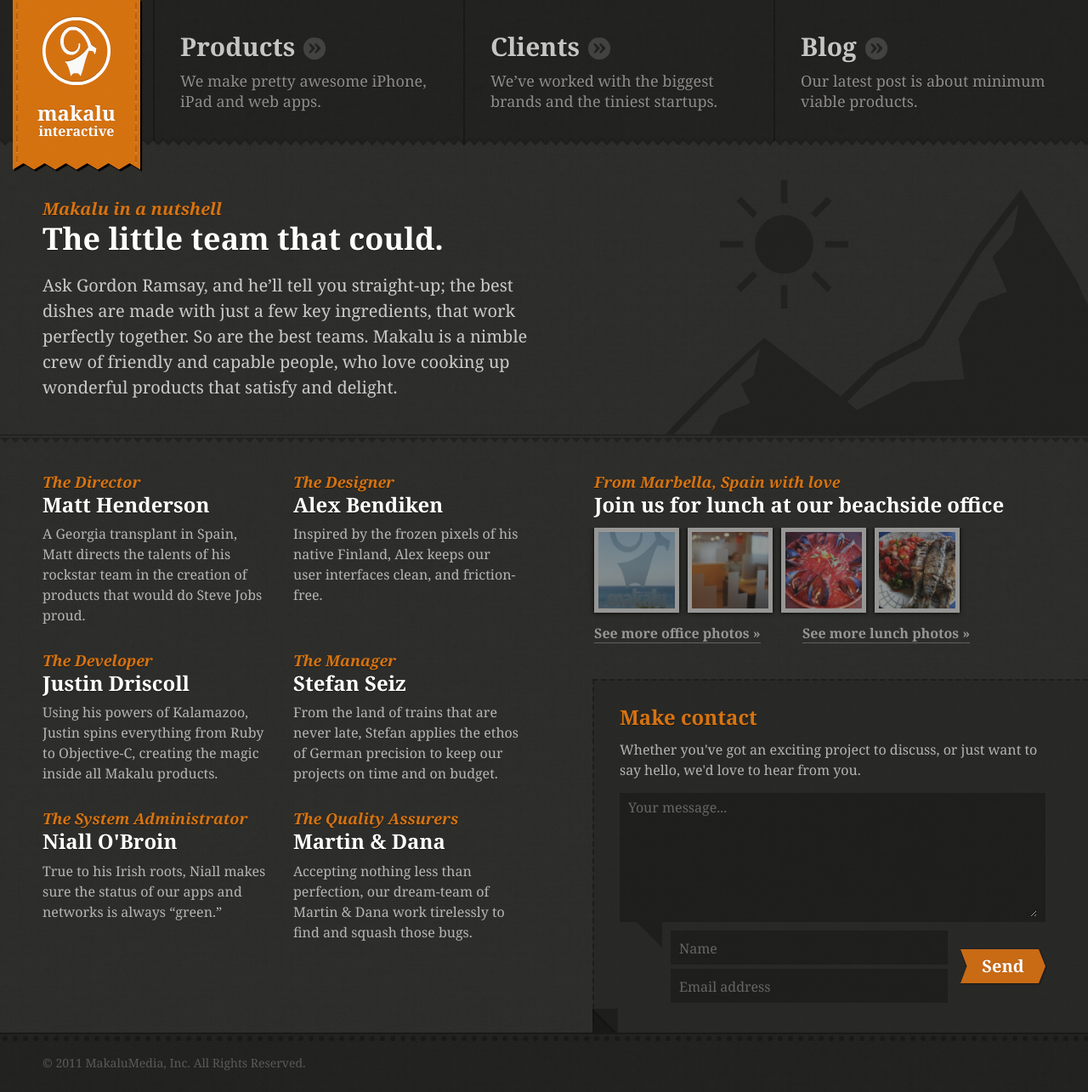
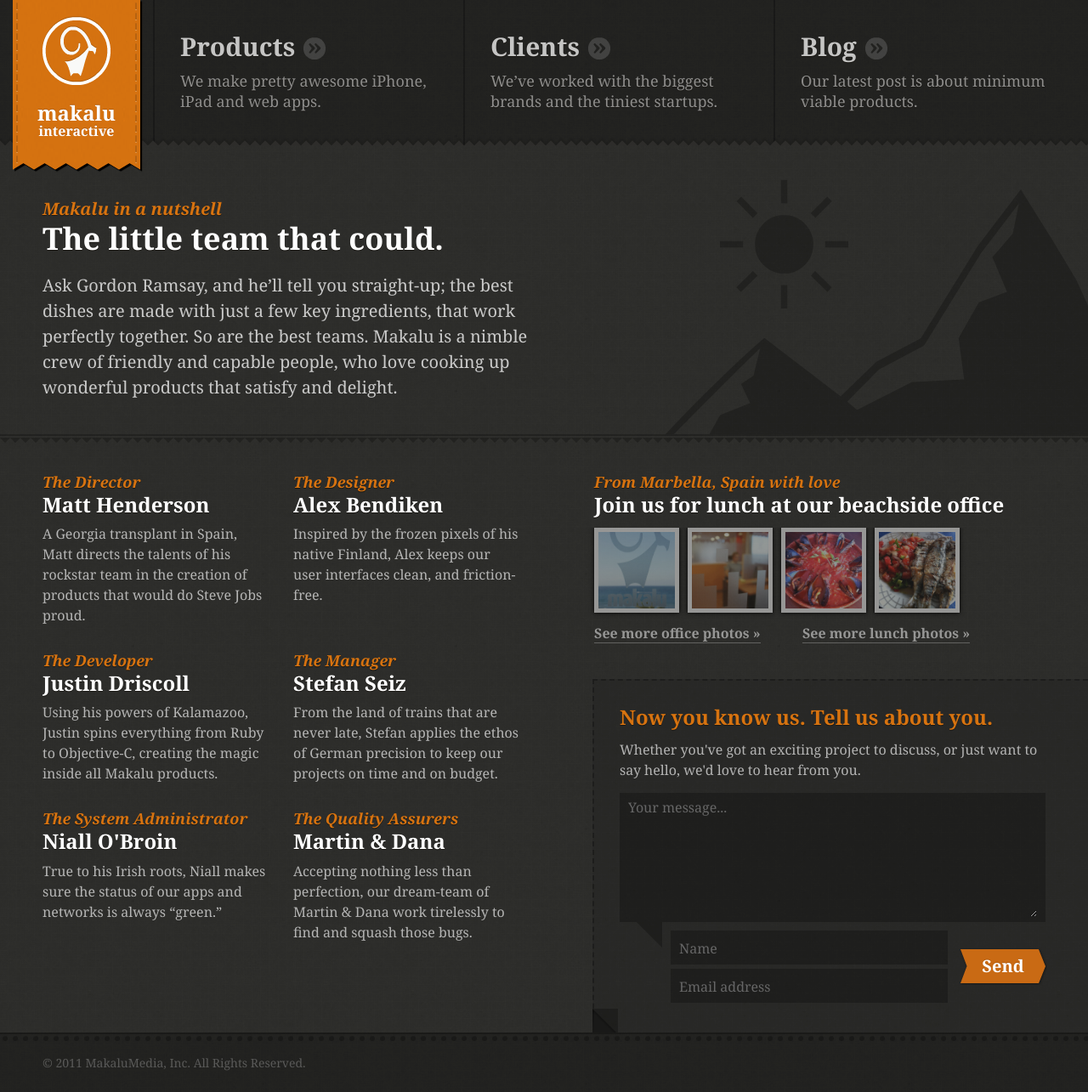
Before and after one commit to makalu/makalu.github.com, a Jekyll site: the page built from index.html, in a window 1280 px wide. Shown: the whole page at 85% size. Built offline with Jekyll 4.4.1, drawn with Linux system fonts in a browser that asks for light colours; nearby versions of some CDN libraries.

Commit message:
Contact text change

```diff
--- a/index.html
+++ b/index.html
@@ -101,7 +101,7 @@ id: home
 
   <section id="contact">
     <header>
-      <h3>Make contact</h3>
+      <h3>Now you know us. Tell us about you.</h3>
       <p>Whether you've got an exciting project to discuss, or just want to say hello, we'd love to hear from you.</p>
     </header>
     <form>
```
